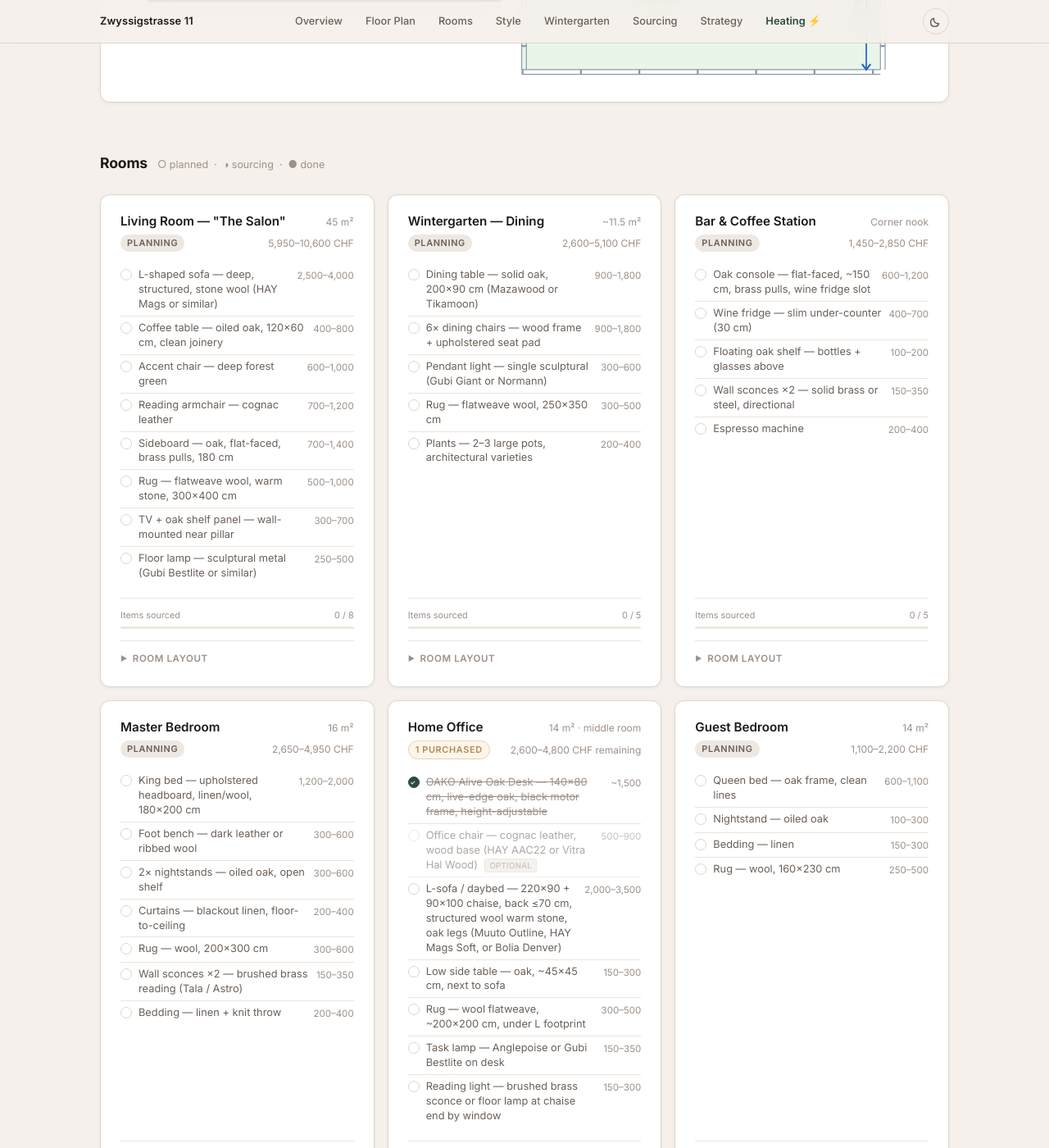
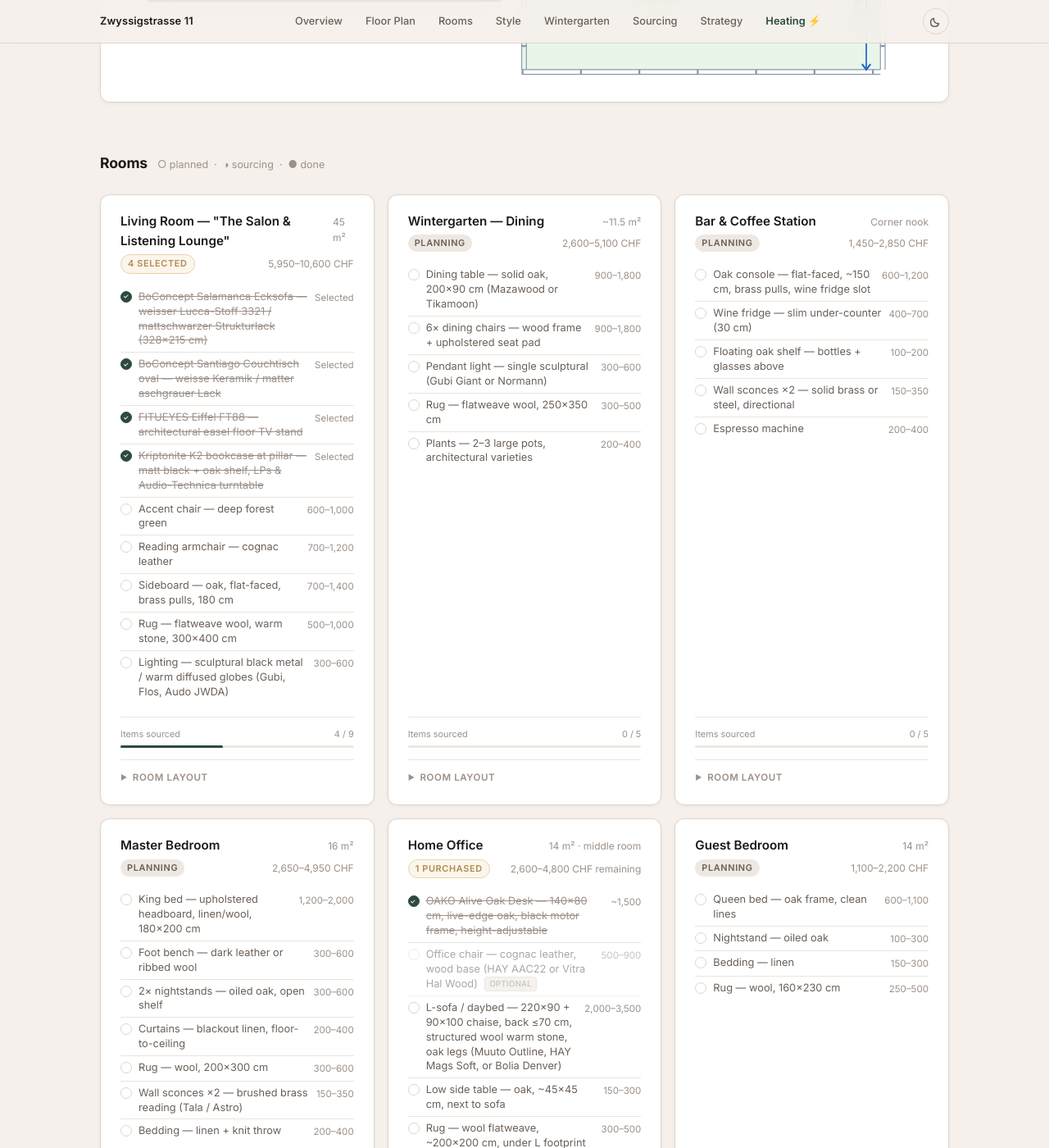
Before and after one commit to sunmeetsingh/sunmeetsingh.github.io, a Jekyll site: the page built from design/index.html, in a window 1280 px wide and 1400 px high, scrolled down 1567 px. Shown: the whole window at 82% size. Built offline with Jekyll 4.4.1, drawn with Linux system fonts in a browser that asks for light colours; some of the changed text lies outside the part shown.

Commit message:
Update style direction to Warm Contemporary (v6) and add selected living room pieces

```diff
--- a/design/index.html
+++ b/design/index.html
@@ -955,7 +955,7 @@
   <div id="overview" class="project-header">
     <div class="project-eyebrow">Apartment Renovation · Zurich</div>
     <h1 class="project-title">Zwyssigstrasse 11</h1>
-    <p class="project-subtitle">4.5-room, 1st floor, ~100 m² · Design direction: <strong>Warm Precision</strong> · Modern · Material-honest · Timeless</p>
+    <p class="project-subtitle">4.5-room, 1st floor, ~100 m² · Design direction: <strong>Warm Contemporary</strong> · Sculptural · Material-honest · Timeless</p>
     <div class="project-pills">
       <span class="pill"><span class="pill-dot dot-planning"></span>Interior Planning</span>
       <span class="pill"><span class="pill-dot dot-quoting"></span>Wintergarten Quoting</span>
@@ -1042,23 +1042,33 @@
       <!-- Living Room -->
       <div class="room-card reveal">
         <div class="room-header">
-          <div class="room-name">Living Room — "The Salon"</div>
+          <div class="room-name">Living Room — "The Salon &amp; Listening Lounge"</div>
           <div class="room-size">45 m²</div>
         </div>
         <div class="room-status-row">
-          <span class="room-status status-planning">Planning</span>
+          <span class="room-status status-sourcing">4 selected</span>
           <span class="room-budget">5,950–10,600 CHF</span>
         </div>
         <ul class="room-items">
           <li class="room-item">
-            <div class="item-check"></div>
-            <div class="item-text">L-shaped sofa — deep, structured, stone wool (HAY Mags or similar)</div>
-            <div class="item-price">2,500–4,000</div>
-          </li>
-          <li class="room-item">
-            <div class="item-check"></div>
-            <div class="item-text">Coffee table — oiled oak, 120×60 cm, clean joinery</div>
-            <div class="item-price">400–800</div>
+            <div class="item-check done"></div>
+            <div class="item-text done">BoConcept Salamanca Ecksofa — weisser Lucca-Stoff 3321 / mattschwarzer Strukturlack (328×215 cm)</div>
+            <div class="item-price">Selected</div>
+          </li>
+          <li class="room-item">
+            <div class="item-check done"></div>
+            <div class="item-text done">BoConcept Santiago Couchtisch oval — weisse Keramik / matter aschgrauer Lack</div>
+            <div class="item-price">Selected</div>
+          </li>
+          <li class="room-item">
+            <div class="item-check done"></div>
+            <div class="item-text done">FITUEYES Eiffel FT88 — architectural easel floor TV stand</div>
+            <div class="item-price">Selected</div>
+          </li>
+          <li class="room-item">
+            <div class="item-check done"></div>
+            <div class="item-text done">Kriptonite K2 bookcase at pillar — matt black + oak shelf, LPs &amp; Audio-Technica turntable</div>
+            <div class="item-price">Selected</div>
           </li>
           <li class="room-item">
             <div class="item-check"></div>
@@ -1082,18 +1092,13 @@
           </li>
           <li class="room-item">
             <div class="item-check"></div>
-            <div class="item-text">TV + oak shelf panel — wall-mounted near pillar</div>
-            <div class="item-price">300–700</div>
-          </li>
-          <li class="room-item">
-            <div class="item-check"></div>
-            <div class="item-text">Floor lamp — sculptural metal (Gubi Bestlite or similar)</div>
-            <div class="item-price">250–500</div>
+            <div class="item-text">Lighting — sculptural black metal / warm diffused globes (Gubi, Flos, Audo JWDA)</div>
+            <div class="item-price">300–600</div>
           </li>
         </ul>
         <div class="room-progress">
-          <div class="progress-label"><span>Items sourced</span><span>0 / 8</span></div>
-          <div class="progress-track"><div class="progress-fill" style="width:0%"></div></div>
+          <div class="progress-label"><span>Items sourced</span><span>4 / 9</span></div>
+          <div class="progress-track"><div class="progress-fill" style="width:44%"></div></div>
         </div>
         <details class="room-layout-toggle">
           <summary>Room layout</summary>
@@ -1369,7 +1374,7 @@
   <!-- ── Style Direction ───────────────────────────────────── -->
   <div id="style" class="section">
     <div class="section-header">
-      <h2 class="section-title">Style Direction — Warm Precision</h2>
+      <h2 class="section-title">Style Direction — Warm Contemporary</h2>
       <span class="section-meta">Locked decisions</span>
     </div>
     <div class="style-grid">
@@ -1385,24 +1390,38 @@
             </div>
           </div>
           <div class="swatch-row">
-            <div class="swatch" style="background:#D4C9B8;"></div>
+            <div class="swatch" style="background:#EDE8E1;"></div>
             <div class="swatch-info">
-              <div class="swatch-name">Stone / Oatmeal — base fabric</div>
-              <div class="swatch-detail">Sofa, dining chair seat pads</div>
+              <div class="swatch-name">White Lucca / Stone — upholstery</div>
+              <div class="swatch-detail">BoConcept Lucca 3321 textured bouclé, oatmeal wool</div>
+            </div>
+          </div>
+          <div class="swatch-row">
+            <div class="swatch" style="background:#1C1C1C;"></div>
+            <div class="swatch-info">
+              <div class="swatch-name">Matte Black — architectural metal</div>
+              <div class="swatch-detail">Kriptonite K2, FITUEYES Eiffel, sofa plinth</div>
+            </div>
+          </div>
+          <div class="swatch-row">
+            <div class="swatch" style="background:#F2F2F0; border:1px solid #DDD6CC;"></div>
+            <div class="swatch-info">
+              <div class="swatch-name">White Ceramic &amp; Ash Grey — surfaces</div>
+              <div class="swatch-detail">BoConcept Santiago oval table</div>
             </div>
           </div>
           <div class="swatch-row">
             <div class="swatch" style="background:#B08955;"></div>
             <div class="swatch-info">
-              <div class="swatch-name">Brushed Brass — metal</div>
-              <div class="swatch-detail">#C9A96E · hardware, lighting, fixtures</div>
+              <div class="swatch-name">Brushed Brass — accent metal</div>
+              <div class="swatch-detail">#C9A96E · hardware, lighting, bar details</div>
             </div>
           </div>
           <div class="swatch-row">
             <div class="swatch" style="background:#B08955; background: linear-gradient(135deg,#8A7D6A 0%,#5C5248 100%);"></div>
             <div class="swatch-info">
-              <div class="swatch-name">Oiled Oak — wood</div>
-              <div class="swatch-detail">All furniture · flat-faced, clean joinery</div>
+              <div class="swatch-name">Oiled Oak — tactile wood touchpoints</div>
+              <div class="swatch-detail">Desk, K2 accent shelf, coffee/bar console</div>
             </div>
           </div>
           <div class="swatch-row">
```
